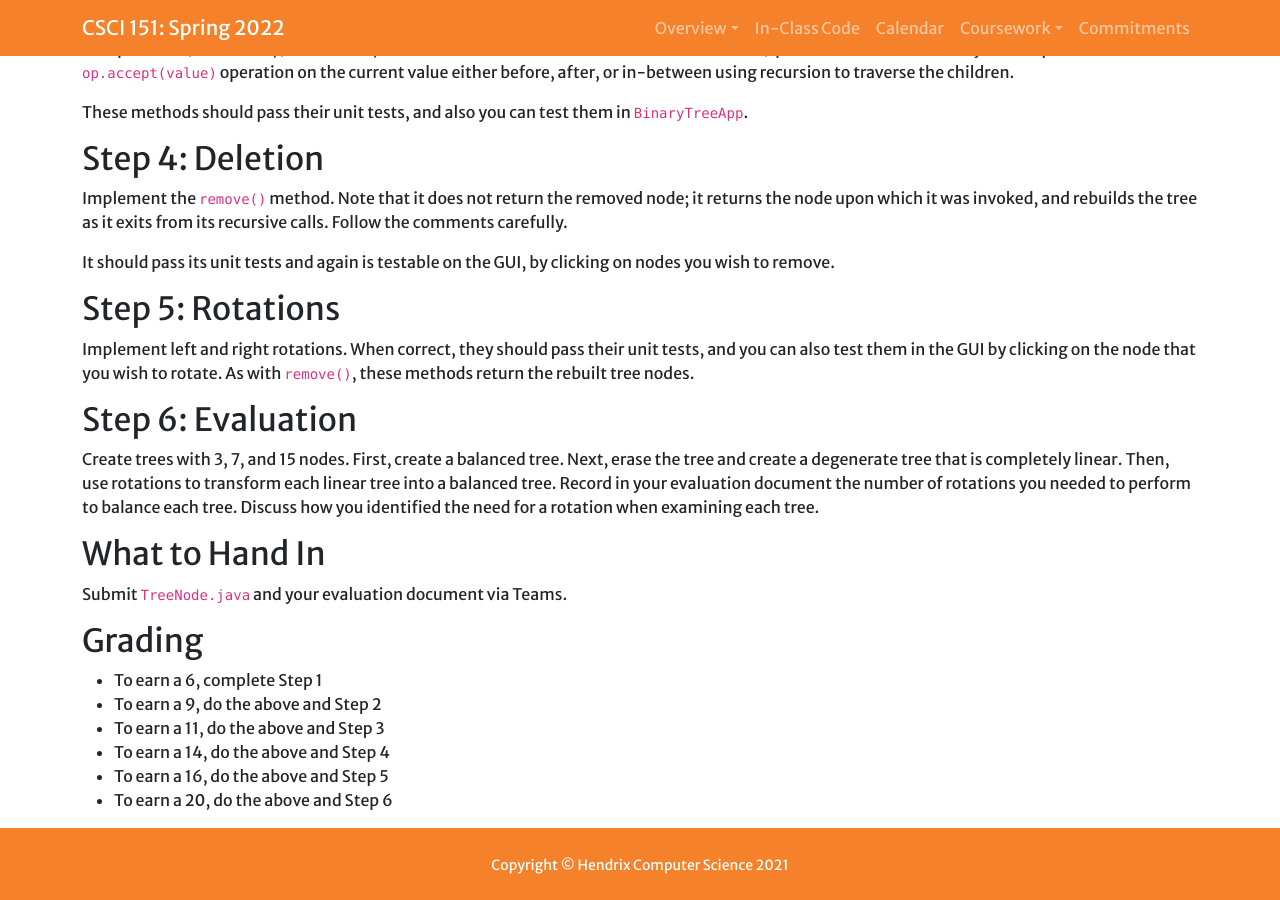
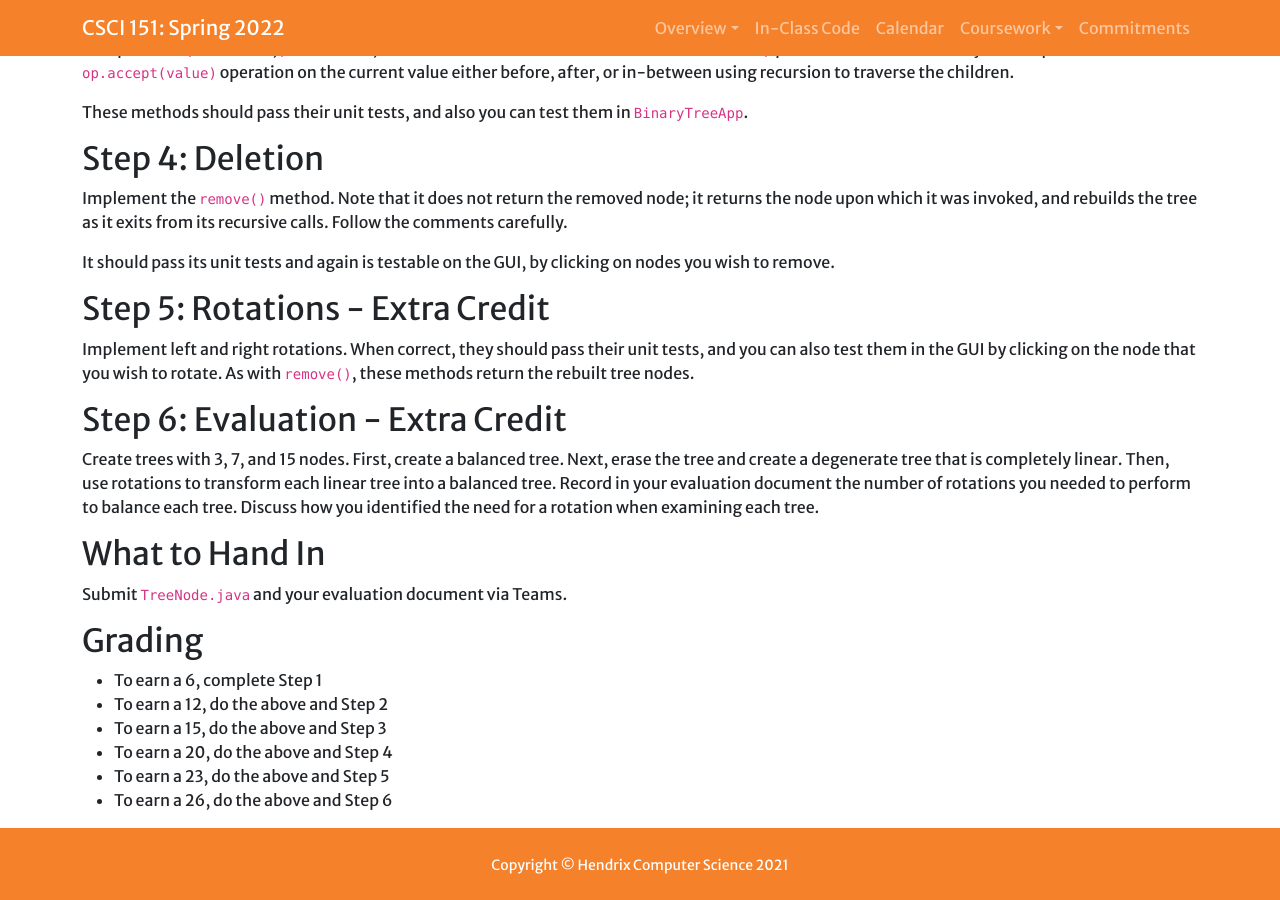
Before and after one commit to Hendrix-CS/csci151, a Jekyll site: the page built from labs/binarysearchtrees.md, in a window 1280 px wide and 900 px high, scrolled down 2611 px. Built offline with Jekyll 4.4.1, drawn with Linux system fonts in a browser that asks for light colours; a script that is not in the unit is left out; our own code applies the rules of GitHub Pages for plain Markdown files.

Commit message:
Update to Lab 10 points

```diff
--- a/labs/binarysearchtrees.md
+++ b/labs/binarysearchtrees.md
@@ -98,14 +98,14 @@ comments carefully.
 It should pass its unit tests and again is testable
 on the GUI, by clicking on nodes you wish to remove.
 
-## Step 5: Rotations
+## Step 5: Rotations - Extra Credit
 
 Implement left and right rotations. When correct, they should pass their
 unit tests, and you can also test them in the GUI by clicking on the
 node that you wish to rotate. As with `remove()`, these methods return
 the rebuilt tree nodes.
 
-## Step 6: Evaluation
+## Step 6: Evaluation - Extra Credit
 
 Create trees with 3, 7, and 15 nodes. First, create a balanced tree.
 Next, erase the tree and create a degenerate tree that is completely
@@ -121,8 +121,8 @@ Submit `TreeNode.java` and your evaluation document via Teams.
 ## Grading
 
 * To earn a 6, complete Step 1
-* To earn a 9, do the above and Step 2
-* To earn a 11, do the above and Step 3
-* To earn a 14, do the above and Step 4
-* To earn a 16, do the above and Step 5
-* To earn a 20, do the above and Step 6
+* To earn a 12, do the above and Step 2
+* To earn a 15, do the above and Step 3
+* To earn a 20, do the above and Step 4
+* To earn a 23, do the above and Step 5
+* To earn a 26, do the above and Step 6
```
